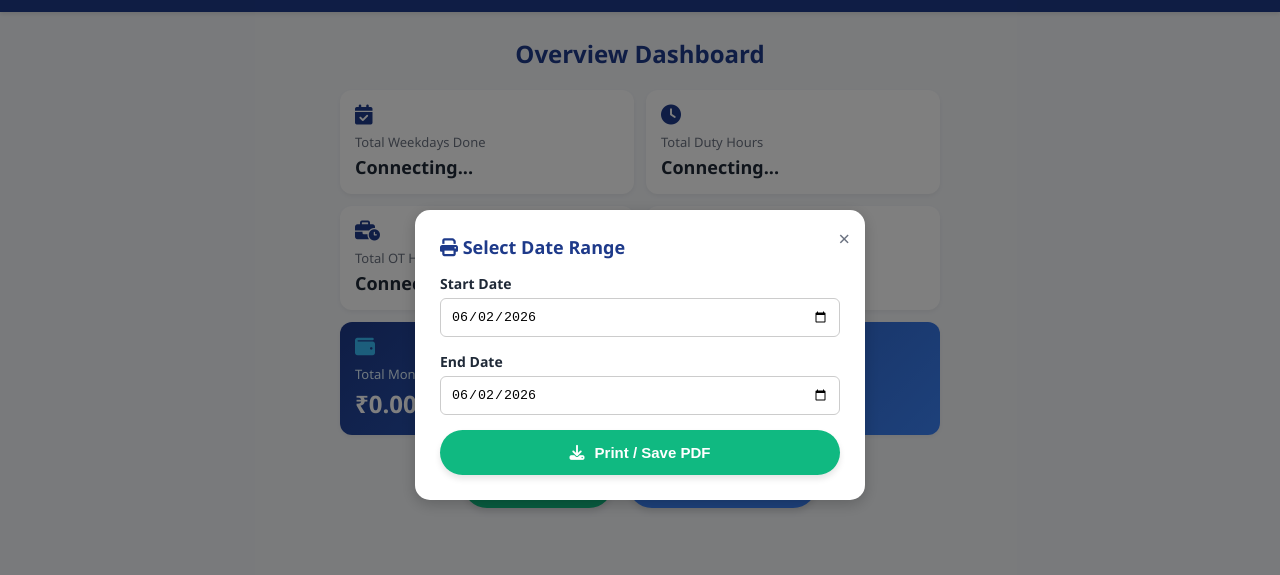
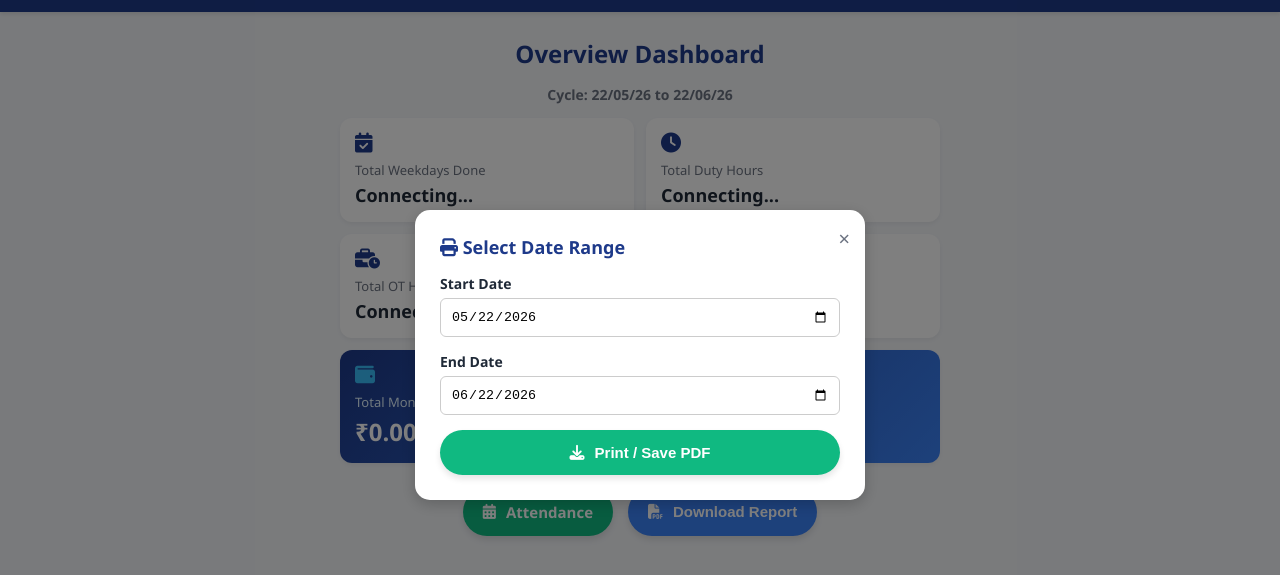
Before and after one commit to sarifuddinmondal/Attendance, a plain HTML site: page index.html in a window 1280 px wide. Both pictures are taken after a click on the button "Download Report". Shown: the part 45-620 px from the top of the page. Drawn offline with nearby package versions, Linux system fonts and the light colour scheme; no server answers.

Commit message:
Update index.html

```diff
--- a/index.html
+++ b/index.html
@@ -192,7 +192,7 @@
             box-sizing: border-box;
         }
 
-        /* Print Styles - ছুড়ে ফেলবে অপ্রয়োজনীয় এলিমেন্ট প্রিন্ট করার সময় */
+        /* Print Styles */
         @media print {
             body * {
                 visibility: hidden;
@@ -220,6 +220,7 @@
     <div class="container">
 
         <h2 style="text-align: center; margin-top: 10px; color: var(--primary);">Overview Dashboard</h2>
+        <p id="currentCycleLabel" style="text-align: center; font-size: 14px; color: var(--text-muted); margin-top: -5px; font-weight: 600;"></p>
 
         <div class="stats-grid">
             <div class="stat-card">
@@ -295,9 +296,41 @@
         const PER_DAY_SALARY = BASE_MONTHLY_SALARY / WORK_DAYS_PER_MONTH;
         const PER_HOUR_RATE = PER_DAY_SALARY / REGULAR_HOURS_PER_DAY;
 
-        let globalRecords = []; // সমস্ত ডাটা এখানে থাকবে রিপোর্ট ফিল্টার করার জন্য
+        let globalRecords = [];
+        let currentCycleStart = "";
+        let currentCycleEnd = "";
 
-        // YYYY-MM-DD ফরম্যাটকে dd/mm/yy ফরম্যাটে রূপান্তর করার হেল্পার ফাংশন
+        // আজকের তারিখ অনুযায়ী ২২ থেকে ২২ তারিখের সাইকেল বের করার ফাংশন
+        function calculateCurrentCycle() {
+            let today = new Date();
+            let year = today.getFullYear();
+            let month = today.getMonth(); // 0 = Jan, 1 = Feb, etc.
+            let day = today.getDate();
+
+            let start, end;
+
+            if (day >= 22) {
+                // আজ যদি ২২ বা তার বেশি হয়, তবে এই মাসের ২২ থেকে পরের মাসের ২২
+                start = new Date(year, month, 22);
+                end = new Date(year, month + 1, 22);
+            } else {
+                // আজ যদি ২২ এর কম হয়, তবে গত মাসের ২২ থেকে এই মাসের ২২
+                start = new Date(year, month - 1, 22);
+                end = new Date(year, month, 22);
+            }
+
+            // YYYY-MM-DD ফরম্যাটে কনভার্ট করা (Local Timezone ঠিক রেখে)
+            currentCycleStart = formatDateToYYYYMMDD(start);
+            currentCycleEnd = formatDateToYYYYMMDD(end);
+        }
+
+        function formatDateToYYYYMMDD(dateObj) {
+            let numYear = dateObj.getFullYear();
+            let numMonth = String(dateObj.getMonth() + 1).padStart(2, '0');
+            let numDay = String(dateObj.getDate()).padStart(2, '0');
+            return `${numYear}-${numMonth}-${numDay}`;
+        }
+
         function formatToDDMMYY(dateString) {
             if (!dateString) return '';
             let parts = dateString.split('-');
@@ -310,9 +343,17 @@
 
         async function calculateDashboardData() {
             try {
+                calculateCurrentCycle();
+
+                // ড্যাশবোর্ডের নিচে কারেন্ট সাইকেল রেঞ্জ দেখানোর জন্য
+                document.getElementById('currentCycleLabel').innerText = `Cycle: ${formatToDDMMYY(currentCycleStart)} to ${formatToDDMMYY(currentCycleEnd)}`;
+
+                // শুধুমাত্র চলতি ২২ থেকে ২২ সাইকেলের ডাটা কুয়েরি করা হচ্ছে
                 let { data: attendanceRecords, error } = await _supabase
                     .from('igi_attendance')
                     .select('*')
+                    .gte('date', currentCycleStart)
+                    .lte('date', currentCycleEnd)
                     .order('date', { ascending: true });
 
                 if (error) throw error;
@@ -349,10 +390,17 @@
         // Modal Controls
         function openReportModal() {
             document.getElementById('reportModal').style.display = 'flex';
-            // বাই ডিফল্ট আজকের তারিখ সেট করা থাকবে
-            document.getElementById('startDate').valueAsDate = new Date();
-            document.getElementById('endDate').valueAsDate = new Date();
+            // মডাল খুললে বাই-ডিফল্ট কারেন্ট সাইকেলের ২২ থেকে ২২ ডেট ইনপুট বক্সে বসে যাবে
+            document.getElementById('startDate').value = currentCycleStart;
+            document.getElementById('endDate').value = currentCycleEnd;
         }
+
+        document.addEventListener('click', function(event) {
+            const modal = document.getElementById('reportModal');
+            if (event.target === modal) {
+                closeReportModal();
+            }
+        });
 
         function closeReportModal() {
             document.getElementById('reportModal').style.display = 'none';
@@ -368,7 +416,7 @@
                 return;
             }
 
-            // তারিখ অনুযায়ী ফিল্টারিং
+            // ইউজার দ্বারা সিলেক্ট করা ডেট অনুযায়ী ফিল্টার (যদি মডালে ডেট চেঞ্জ করা হয়)
             const filtered = globalRecords.filter(r => r.date >= start && r.date <= end);
 
             if(filtered.length === 0) {
@@ -376,7 +424,6 @@
                 return;
             }
 
-            // প্রিন্ট লেআউট টেবিল তৈরি
             let tableRows = '';
             let pDays = 0, pRegHours = 0, pOtHours = 0;
 
@@ -385,11 +432,8 @@
                 pRegHours += parseFloat(r.reg_hours || 0);
                 pOtHours += parseFloat(r.ot_hours || 0);
 
-                // Start Time এবং End Time ভ্যালু না থাকলে বা Absent হলে ফাঁকা দেখাবে
                 let displayStart = (r.shift !== 'Absent' && r.start_time) ? r.start_time : '-';
                 let displayEnd = (r.shift !== 'Absent' && r.end_time) ? r.end_time : '-';
-
-                // ডেট ফরম্যাটিং
                 let formattedDate = formatToDDMMYY(r.date);
 
                 tableRows += `
@@ -443,7 +487,6 @@
                 </div>
             `;
 
-            // মডাল বন্ধ করে প্রিন্ট উইন্ডো চালু করা
             closeReportModal();
             window.print();
         }
```
